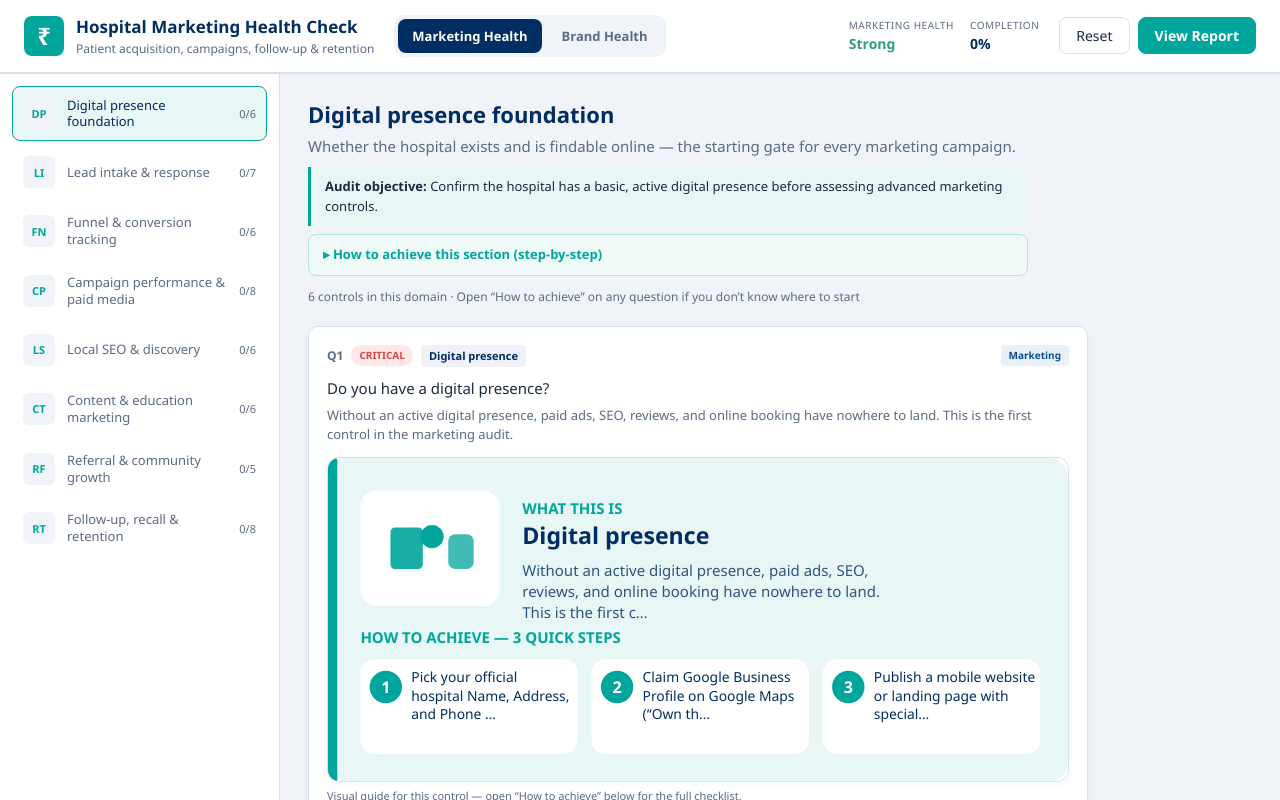
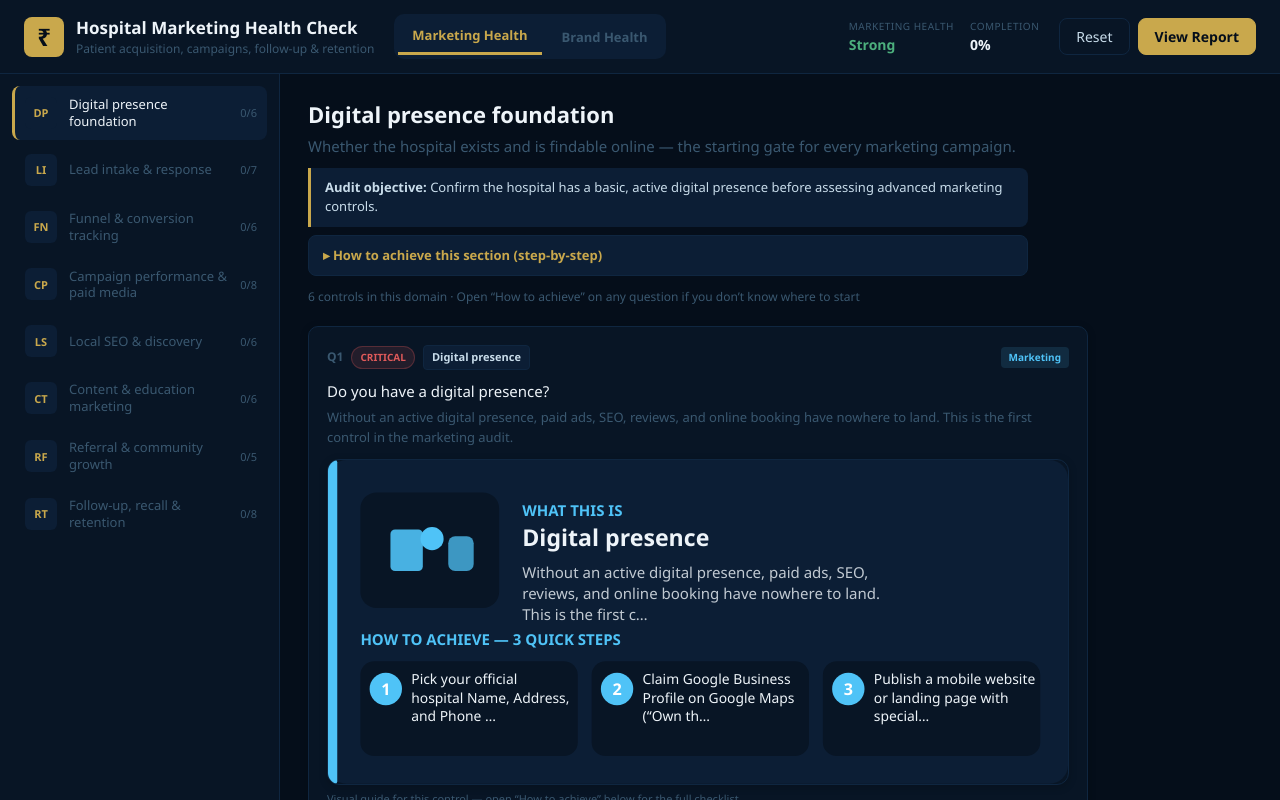
Before and after one commit to upadhyaymehul9-prog/marketing-leakage-check-for-healthcare, a React (Vite) app: page / in a window 1280 px wide. Shown: the top 800 px of the page. Built offline with nearby package versions, Linux system fonts and the light colour scheme.

Commit message:
feat: reskin app to dark navy/gold theme matching Revenue Leakage audit

```diff
--- a/index.html
+++ b/index.html
@@ -4,6 +4,9 @@
     <meta charset="UTF-8" />
     <meta name="viewport" content="width=device-width, initial-scale=1.0" />
     <title>Hospital Marketing & Brand Health Check</title>
+    <style>
+      html, body { margin: 0; padding: 0; background: #050e1a; }
+    </style>
   </head>
   <body>
     <div id="root"></div>
--- a/src/components/QuestionIllustration.tsx
+++ b/src/components/QuestionIllustration.tsx
@@ -6,21 +6,21 @@ interface QuestionIllustrationProps {
 }
 
 const MOTIF_COLORS: Record<string, { bg: string; accent: string; ink: string }> = {
-  presence: { bg: '#e8f6f5', accent: '#00a69c', ink: '#002d62' },
-  leads: { bg: '#eef3fb', accent: '#0a4d8c', ink: '#002d62' },
-  funnel: { bg: '#f3eef8', accent: '#6b4c9a', ink: '#002d62' },
-  ads: { bg: '#fff4e8', accent: '#d97b2d', ink: '#002d62' },
-  maps: { bg: '#e9f7ef', accent: '#2e9e6e', ink: '#002d62' },
-  content: { bg: '#eef6ff', accent: '#3b7ddd', ink: '#002d62' },
-  referral: { bg: '#fef6e8', accent: '#c9a227', ink: '#002d62' },
-  retain: { bg: '#e8f7f3', accent: '#1a9b7a', ink: '#002d62' },
-  identity: { bg: '#f0eef8', accent: '#6b4c9a', ink: '#002d62' },
-  brand: { bg: '#fdeeee', accent: '#d64545', ink: '#002d62' },
-  website: { bg: '#eaf2fb', accent: '#0a4d8c', ink: '#002d62' },
-  experience: { bg: '#eef9f4', accent: '#2e9e6e', ink: '#002d62' },
-  reviews: { bg: '#fff8e6', accent: '#c9a227', ink: '#002d62' },
-  governance: { bg: '#eef1f6', accent: '#44566e', ink: '#002d62' },
-  generic: { bg: '#f0f4f9', accent: '#00a69c', ink: '#002d62' },
+  presence: { bg: '#0c1e35', accent: '#4fc3f7', ink: '#eef4f9' },
+  leads: { bg: '#0c1e35', accent: '#4fc3f7', ink: '#eef4f9' },
+  funnel: { bg: '#0c1e35', accent: '#9b7dd4', ink: '#eef4f9' },
+  ads: { bg: '#0c1e35', accent: '#f4a441', ink: '#eef4f9' },
+  maps: { bg: '#0c1e35', accent: '#4caf7d', ink: '#eef4f9' },
+  content: { bg: '#0c1e35', accent: '#4fc3f7', ink: '#eef4f9' },
+  referral: { bg: '#0c1e35', accent: '#c9a84c', ink: '#eef4f9' },
+  retain: { bg: '#0c1e35', accent: '#4caf7d', ink: '#eef4f9' },
+  identity: { bg: '#0c1e35', accent: '#9b7dd4', ink: '#eef4f9' },
+  brand: { bg: '#0c1e35', accent: '#e05a5a', ink: '#eef4f9' },
+  website: { bg: '#0c1e35', accent: '#4fc3f7', ink: '#eef4f9' },
+  experience: { bg: '#0c1e35', accent: '#4caf7d', ink: '#eef4f9' },
+  reviews: { bg: '#0c1e35', accent: '#c9a84c', ink: '#eef4f9' },
+  governance: { bg: '#0c1e35', accent: '#3a5870', ink: '#eef4f9' },
+  generic: { bg: '#0c1e35', accent: '#c9a84c', ink: '#eef4f9' },
 };
 
 function MotifIcon({ motif, accent }: { motif: string; accent: string }) {
@@ -145,7 +145,7 @@ export default function QuestionIllustration({
         />
 
         {/* Motif icon panel */}
-        <rect x="28" y="28" width="120" height="100" rx="14" fill="#fff" />
+        <rect x="28" y="28" width="120" height="100" rx="14" fill="#081525" />
         <svg x="36" y="38" width="104" height="80" viewBox="0 0 104 80">
           <MotifIcon motif={meta.motif} accent={colors.accent} />
         </svg>
@@ -207,7 +207,7 @@ export default function QuestionIllustration({
                 width="188"
                 height="82"
                 rx="12"
-                fill="#fff"
+                fill="#081525"
               />
               <circle
                 cx={x + 22}
--- a/src/styles.css
+++ b/src/styles.css
@@ -1,17 +1,17 @@
 :root {
-  --navy: #002d62;
-  --blue: #0a4d8c;
-  --teal: #00a69c;
-  --purple: #6b4c9a;
-  --bg: #f0f4f9;
-  --card: #ffffff;
-  --border: #d8e0ec;
-  --text: #1a2b42;
-  --muted: #5a6b82;
-  --green: #2e9e6e;
-  --yellow: #c9a227;
-  --orange: #d97b2d;
-  --red: #d64545;
+  --bg: #050e1a;
+  --panel: #081525;
+  --panel2: #0c1e35;
+  --border: #0f2640;
+  --gold: #c9a84c;
+  --text: #c8dcea;
+  --white: #eef4f9;
+  --muted: #3a5870;
+  --green: #4caf7d;
+  --yellow: #c9a84c;
+  --orange: #f4a441;
+  --red: #e05a5a;
+  --blue: #4fc3f7;
   --radius: 10px;
 }
 
@@ -47,8 +47,8 @@ button {
 }
 
 .audit-header {
-  background: var(--card);
-  border-bottom: 2px solid var(--border);
+  background: var(--panel);
+  border-bottom: 1px solid var(--border);
   padding: 14px 24px;
   display: flex;
   align-items: center;
@@ -70,8 +70,8 @@ button {
   height: 40px;
   display: grid;
   place-items: center;
-  background: var(--teal);
-  color: #fff;
+  background: var(--gold);
+  color: var(--bg);
   border-radius: 8px;
   font-size: 24px;
   font-weight: 700;
@@ -80,7 +80,7 @@ button {
 .audit-header h1 {
   margin: 0;
   font-size: 17px;
-  color: var(--navy);
+  color: var(--white);
 }
 
 .audit-header__sub {
@@ -112,7 +112,7 @@ button {
 .score-pill__value {
   font-size: 14px;
   font-weight: 700;
-  color: var(--navy);
+  color: var(--white);
 }
 
 .score-pill__value--strong {
@@ -136,7 +136,7 @@ button {
 .page-nav {
   display: flex;
   gap: 6px;
-  background: var(--bg);
+  background: var(--panel2);
   padding: 4px;
   border-radius: 10px;
 }
@@ -152,17 +152,19 @@ button {
 }
 
 .page-nav__link:hover {
-  color: var(--navy);
+  color: var(--white);
 }
 
 .page-nav__link.is-active {
-  background: var(--navy);
-  color: #fff;
+  background: transparent;
+  border-bottom: 3px solid var(--gold);
+  border-radius: 8px 8px 0 0;
+  color: var(--gold);
 }
 
 .btn {
   border: 1px solid var(--border);
-  background: var(--card);
+  background: var(--panel2);
   color: var(--text);
   padding: 8px 16px;
   border-radius: 8px;
@@ -171,10 +173,10 @@ button {
 }
 
 .btn--primary {
-  background: var(--teal);
-  border-color: var(--teal);
-  color: #fff;
-  font-weight: 600;
+  background: var(--gold);
+  border-color: var(--gold);
+  color: var(--bg);
+  font-weight: 700;
 }
 
 .btn--ghost {
@@ -184,7 +186,7 @@ button {
 .btn--danger {
   background: var(--red);
   border-color: var(--red);
-  color: #fff;
+  color: var(--bg);
 }
 
 /* Body */
@@ -197,7 +199,7 @@ button {
 .sidebar {
   width: 280px;
   flex-shrink: 0;
-  background: var(--card);
+  background: var(--panel);
   border-right: 1px solid var(--border);
   padding: 12px;
   overflow-y: auto;
@@ -223,23 +225,25 @@ button {
   gap: 8px;
   width: 100%;
   padding: 10px;
-  border: 1px solid transparent;
+  border: none;
+  border-left: 3px solid transparent;
   border-radius: 8px;
   background: transparent;
   color: var(--muted);
   text-align: left;
   margin-bottom: 4px;
+  transition: all 0.15s;
 }
 
 .sidebar__item:hover {
-  background: var(--bg);
+  background: var(--panel2);
   color: var(--text);
 }
 
 .sidebar__item.is-active {
-  background: #e8f6f5;
-  border-color: var(--teal);
-  color: var(--navy);
+  background: var(--panel2);
+  border-left: 3px solid var(--gold);
+  color: var(--white);
 }
 
 .sidebar__icon {
@@ -247,11 +251,11 @@ button {
   height: 32px;
   display: grid;
   place-items: center;
-  background: var(--bg);
+  background: var(--panel2);
   border-radius: 6px;
   font-size: 11px;
   font-weight: 700;
-  color: var(--teal);
+  color: var(--gold);
 }
 
 .sidebar__label {
@@ -274,7 +278,7 @@ button {
 .section-intro h2 {
   margin: 0 0 4px;
   font-size: 22px;
-  color: var(--navy);
+  color: var(--white);
 }
 
 .section-intro p {
@@ -284,8 +288,8 @@ button {
 }
 
 .section-intro__objective {
-  background: #e8f6f5;
-  border-left: 3px solid var(--teal);
+  background: var(--panel2);
+  border-left: 3px solid var(--gold);
   padding: 10px 14px;
   border-radius: 0 8px 8px 0;
   font-size: 13px;
@@ -300,8 +304,8 @@ button {
 }
 
 .how-to {
-  background: #eef9f8;
-  border: 1px solid #b7e4df;
+  background: var(--panel2);
+  border: 1px solid var(--border);
   border-radius: 8px;
   padding: 10px 14px;
   margin-bottom: 12px;
@@ -316,7 +320,7 @@ button {
   cursor: pointer;
   font-weight: 700;
   font-size: 13px;
-  color: var(--teal);
+  color: var(--gold);
   list-style: none;
 }
 
@@ -326,7 +330,7 @@ button {
 
 .how-to summary::before {
   content: '▸ ';
-  color: var(--teal);
+  color: var(--gold);
 }
 
 .how-to[open] summary::before {
@@ -369,14 +373,15 @@ button {
   font-weight: 600;
   padding: 3px 8px;
   border-radius: 4px;
-  background: #eef2f8;
-  color: var(--navy);
+  background: var(--panel2);
+  color: var(--text);
+  border: 1px solid var(--border);
 }
 
 .question-card__evidence {
   font-size: 12px;
   color: var(--text);
-  background: #f7f9fc;
+  background: var(--panel2);
   border: 1px dashed var(--border);
   border-radius: 6px;
   padding: 8px 10px;
@@ -398,11 +403,11 @@ button {
 
 /* Question card */
 .question-card {
-  background: var(--card);
+  background: var(--panel);
   border: 1px solid var(--border);
   border-radius: var(--radius);
   padding: 18px;
-  box-shadow: 0 2px 8px rgba(0, 45, 98, 0.04);
+  box-shadow: 0 2px 8px rgba(0, 0, 0, 0.2);
 }
 
 .question-card__header {
@@ -425,19 +430,23 @@ button {
   text-transform: uppercase;
   padding: 3px 8px;
   border-radius: 999px;
+  border: 1px solid transparent;
 }
 
 .badge--critical {
-  background: #fde8e8;
+  background: rgba(224, 90, 90, 0.13);
+  border-color: rgba(224, 90, 90, 0.27);
   color: var(--red);
 }
 .badge--high {
-  background: #fef0e6;
+  background: rgba(244, 164, 65, 0.13);
+  border-color: rgba(244, 164, 65, 0.27);
   color: var(--orange);
 }
 .badge--medium {
-  background: #fef8e6;
-  color: var(--yellow);
+  background: rgba(201, 168, 76, 0.13);
+  border-color: rgba(201, 168, 76, 0.27);
+  color: var(--gold);
 }
 
 .theme-tag {
@@ -449,17 +458,18 @@ button {
 }
 
 .theme-tag--marketing {
-  background: #e8f0fa;
+  background: rgba(79, 195, 247, 0.13);
   color: var(--blue);
 }
 .theme-tag--branding {
-  background: #f0eaf8;
-  color: var(--purple);
+  background: rgba(201, 168, 76, 0.13);
+  color: var(--gold);
 }
 
 .question-card__text {
   margin: 0 0 6px;
   font-weight: 500;
+  color: var(--white);
 }
 
 .question-card__explanation {
@@ -478,7 +488,7 @@ button {
   display: block;
   border-radius: 12px;
   border: 1px solid var(--border);
-  box-shadow: 0 2px 8px rgba(0, 45, 98, 0.04);
+  box-shadow: 0 2px 8px rgba(0, 0, 0, 0.2);
 }
 
 .question-illustration__caption {
@@ -496,7 +506,7 @@ button {
 
 .answer-option {
   border: 1px solid var(--border);
-  background: var(--bg);
+  background: var(--panel2);
   color: var(--muted);
   padding: 8px 12px;
   border-radius: 8px;
@@ -504,30 +514,33 @@ button {
 }
 
 .answer-option.is-selected {
-  font-weight: 600;
-  color: #fff;
+  font-weight: 700;
 }
 
 .answer-option--evidence.is-selected {
-  background: var(--green);
+  background: rgba(76, 175, 125, 0.18);
   border-color: var(--green);
+  color: var(--green);
 }
 .answer-option--undocumented.is-selected {
-  background: var(--yellow);
-  border-color: var(--yellow);
-  color: #1a1204;
+  background: rgba(201, 168, 76, 0.18);
+  border-color: var(--gold);
+  color: var(--gold);
 }
 .answer-option--partial.is-selected {
-  background: var(--orange);
+  background: rgba(244, 164, 65, 0.18);
   border-color: var(--orange);
+  color: var(--orange);
 }
 .answer-option--no.is-selected {
-  background: var(--red);
+  background: rgba(224, 90, 90, 0.18);
   border-color: var(--red);
+  color: var(--red);
 }
 .answer-option--na.is-selected {
-  background: #6b7a94;
-  border-color: #6b7a94;
+  background: rgba(58, 88, 112, 0.3);
+  border-color: var(--muted);
+  color: var(--text);
 }
 
 .question-card__note {
@@ -546,6 +559,8 @@ button {
   padding: 8px;
   font-family: inherit;
   font-size: 13px;
+  background: var(--panel2);
+  color: var(--text);
 }
 
 .question-card__note textarea:disabled {
@@ -563,7 +578,7 @@ button {
   font-size: 12px;
   text-transform: uppercase;
   letter-spacing: 0.5px;
-  color: var(--teal);
+  color: var(--gold);
   font-weight: 700;
   margin: 0 0 4px;
 }
@@ -571,7 +586,7 @@ button {
 .report__header h2 {
   margin: 0 0 20px;
   font-size: 26px;
-  color: var(--navy);
+  color: var(--white);
 }
 
 .report__summary-grid {
@@ -582,7 +597,7 @@ button {
 }
 
 .summary-card {
-  background: var(--card);
+  background: var(--panel);
   border: 1px solid var(--border);
   border-radius: var(--radius);
   padding: 16px;
@@ -607,6 +622,7 @@ button {
   border-radius: 999px;
   font-weight: 700;
   font-size: 15px;
+  border: 1px solid transparent;
 }
 
 .health-badge--small {
@@ -615,28 +631,32 @@ button {
 }
 
 .health-badge--strong {
-  background: #e3f5ec;
+  background: rgba(76, 175, 125, 0.15);
+  border-color: rgba(76, 175, 125, 0.3);
   color: var(--green);
 }
 .health-badge--developing {
-  background: #e8f0fa;
+  background: rgba(79, 195, 247, 0.15);
+  border-color: rgba(79, 195, 247, 0.3);
   color: var(--blue);
 }
 .health-badge--at-risk {
-  background: #fef0e6;
+  background: rgba(244, 164, 65, 0.15);
+  border-color: rgba(244, 164, 65, 0.3);
   color: var(--orange);
 }
 .health-badge--critical {
-  background: #fde8e8;
+  background: rgba(224, 90, 90, 0.15);
+  border-color: rgba(224, 90, 90, 0.3);
   color: var(--red);
 }
 
 .report__disclaimer {
   font-size: 12px;
   color: var(--muted);
-  border-left: 3px solid var(--teal);
+  border-left: 3px solid var(--gold);
   padding: 10px 14px;
-  background: var(--card);
+  background: var(--panel);
   border-radius: 0 6px 6px 0;
 }
 
@@ -646,7 +666,7 @@ button {
 
 .report__section h3 {
   font-size: 17px;
-  color: var(--navy);
+  color: var(--white);
   margin: 0 0 14px;
   padding-bottom: 8px;
   border-bottom: 1px solid var(--border);
@@ -659,7 +679,7 @@ button {
 }
 
 .dept-card {
-  background: var(--card);
+  background: var(--panel);
   border: 1px solid var(--border);
   border-radius: 8px;
   padding: 14px;
@@ -671,6 +691,7 @@ button {
 .dept-card__name {
   font-size: 14px;
   font-weight: 500;
+  color: var(--white);
 }
 
 .dept-card__count {
@@ -688,7 +709,7 @@ button {
 }
 
 .action-item {
-  background: var(--card);
+  background: var(--panel);
   border: 1px solid var(--border);
   border-radius: 8px;
   padding: 14px;
@@ -709,6 +730,7 @@ button {
 .action-item__text {
   margin: 0 0 4px;
   font-weight: 500;
+  color: var(--white);
 }
 
 .action-item__rec {
@@ -719,7 +741,7 @@ button {
 .action-item__howto {
   margin: 8px 0;
   font-size: 13px;
-  background: #eef9f8;
+  background: var(--panel2);
   border-radius: 6px;
   padding: 10px 12px;
 }
@@ -749,7 +771,7 @@ button {
 }
 
 .plan-column {
-  background: var(--card);
+  background: var(--panel);
   border: 1px solid var(--border);
   border-radius: 8px;
   padding: 14px;
@@ -757,7 +779,7 @@ button {
 
 .plan-column h4 {
   margin: 0 0 10px;
-  color: var(--teal);
+  color: var(--gold);
   font-size: 14px;
 }
 
@@ -779,22 +801,24 @@ button {
 .modal-overlay {
   position: fixed;
   inset: 0;
-  background: rgba(0, 30, 60, 0.5);
+  background: rgba(0, 0, 0, 0.6);
   display: grid;
   place-items: center;
   z-index: 50;
 }
 
 .modal {
-  background: var(--card);
+  background: var(--panel);
+  border: 1px solid var(--border);
   border-radius: 12px;
   padding: 24px;
   max-width: 400px;
-  box-shadow: 0 12px 40px rgba(0, 0, 0, 0.15);
+  box-shadow: 0 12px 40px rgba(0, 0, 0, 0.4);
 }
 
 .modal h3 {
   margin: 0 0 8px;
+  color: var(--white);
 }
 
 .modal p {
```
